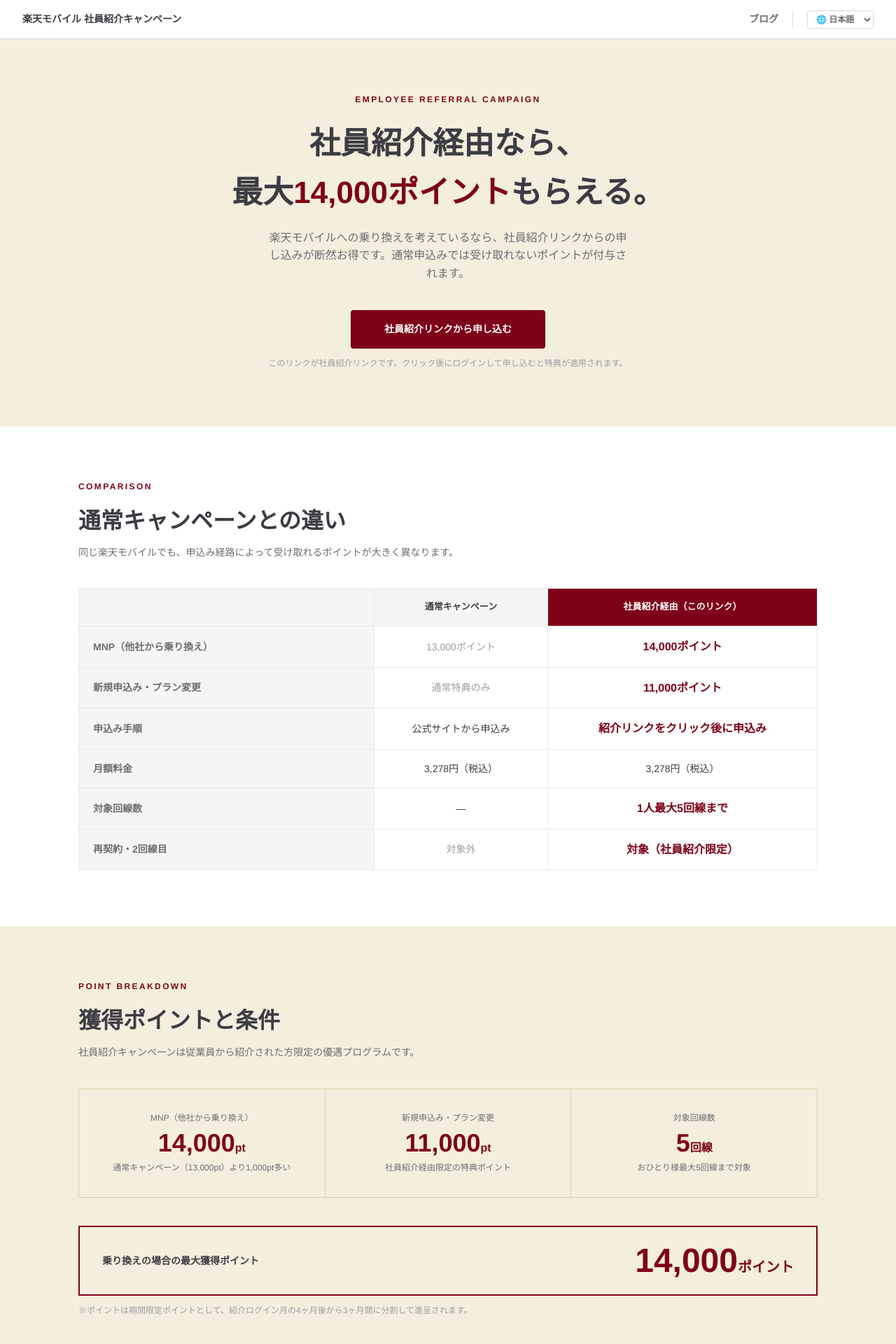
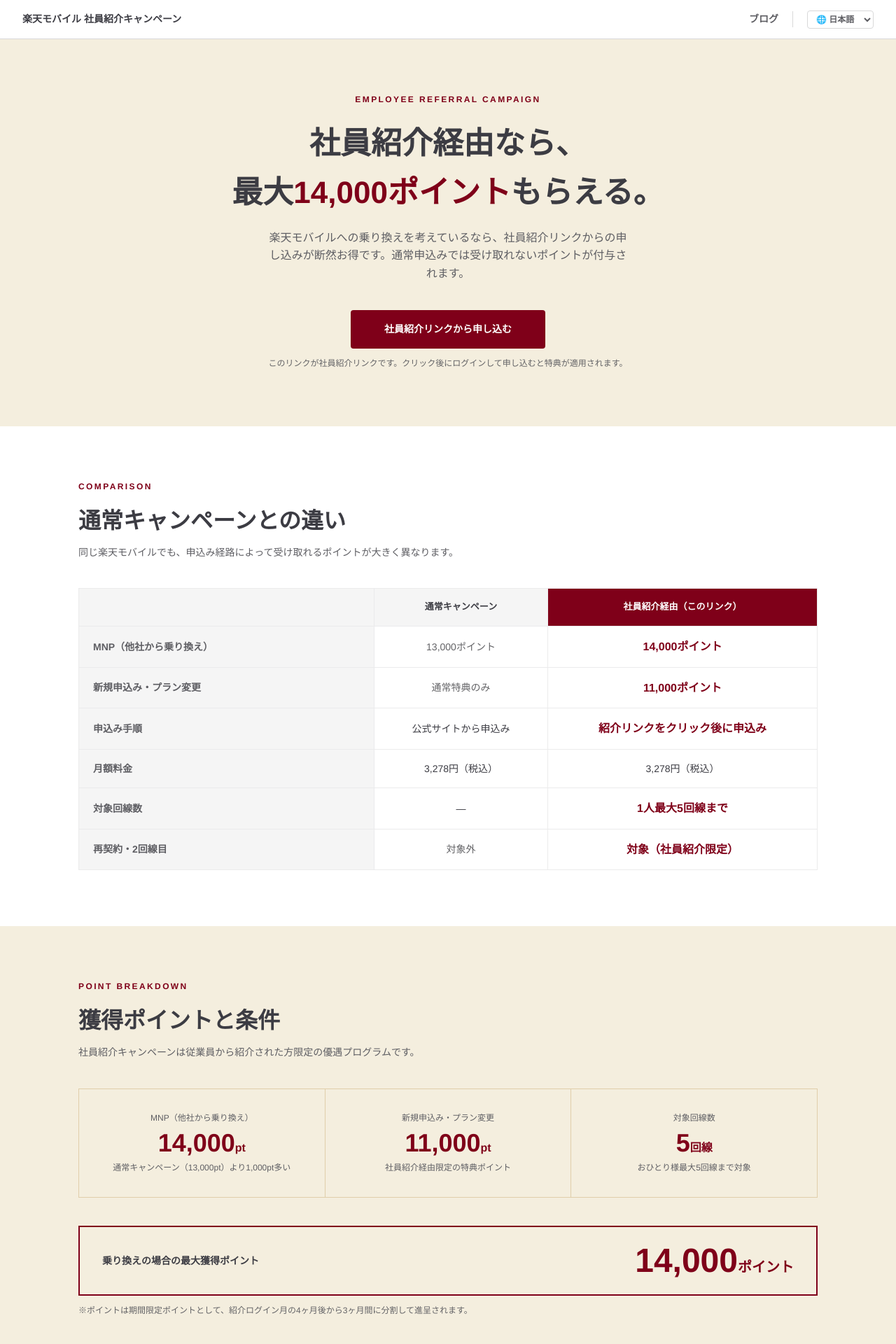
Before and after one commit to Eizo0000-jp/mno, a Jekyll site: the page index.html, which Jekyll copies as it is, in a window 1280 px wide. Shown: the top 1920 px of the page at 70% size. Built offline with Jekyll 4.4.1, drawn with Linux system fonts in a browser that asks for light colours.

Commit message:
fix: アクセシビリティ改善（コントラスト・リンク・mainランドマーク）
- --text-sub: #6d6d72→#5e5e63（bg-kinariで4.9:1、白で5.9:1）
- --text-light: #9d9da0→#636366（bg-kinariで4.9:1、白で5.6:1）
- .how-desc a・.site-footer aにtext-decoration: underlineを追加
- index.htmlに<main>ランドマークを追加
- index.html・default.html両方に適用

Co-Authored-By: Claude Sonnet 4.6 <noreply@anthropic.com>

```diff
--- a/_layouts/default.html
+++ b/_layouts/default.html
@@ -124,8 +124,8 @@
     :root {
       --red:        #7f0019;
       --text:       #3c3c43;
-      --text-sub:   #6d6d72;
-      --text-light: #9d9da0;
+      --text-sub:   #5e5e63;
+      --text-light: #636366;
       --bg:         #fff;
       --bg-kinari:  #f4eede;
       --bg-beige:   #e0ceaa;
@@ -193,7 +193,7 @@
       text-align: center;
     }
     .site-footer p { font-size: 12px; color: var(--text-light); line-height: 1.6; }
-    .site-footer a { color: var(--text-sub); }
+    .site-footer a { color: var(--text-sub); text-decoration: underline; }
 
     .cta-banner {
       background: var(--bg-kinari);
--- a/index.html
+++ b/index.html
@@ -135,8 +135,8 @@
     :root {
       --red:        #7f0019;
       --text:       #3c3c43;
-      --text-sub:   #6d6d72;
-      --text-light: #9d9da0;
+      --text-sub:   #5e5e63;
+      --text-light: #636366;
       --bg:         #fff;
       --bg-kinari:  #f4eede;
       --bg-beige:   #e0ceaa;
@@ -286,6 +286,7 @@
   </div>
 </header>
 
+<main>
 <!-- HERO -->
 <section class="hero">
   <p class="hero-eyebrow">EMPLOYEE REFERRAL CAMPAIGN</p>
@@ -560,6 +561,8 @@
   </div>
 </div>
 
+</main>
+
 <footer class="site-footer">
   <p>このサイトは楽天社員による個人的な紹介サイトです。</p>
   <p>掲載情報は作成時点のものです。最新情報は<a href="https://network.mobile.rakuten.co.jp/" target="_blank" rel="noopener">楽天モバイル公式サイト</a>をご確認ください。</p>
@@ -598,6 +601,7 @@
   .how-num { font-size: 12px; font-weight: 700; color: var(--text-light); letter-spacing: 2.4px; line-height: 1.15; margin-bottom: 12px; }
   .how-title { font-size: 16px; font-weight: 700; color: var(--text); margin-bottom: 8px; }
   .how-desc { font-size: 12px; color: var(--text-sub); line-height: 1.6; }
+  .how-desc a { text-decoration: underline; }
 
   .plan-section { background: var(--bg-gray); }
   .plan-wrap { max-width: 1120px; margin: 0 auto; padding: 80px 32px; }
@@ -630,7 +634,7 @@
 
   .site-footer { border-top: 1px solid var(--border); padding: 40px 32px; text-align: center; }
   .site-footer p { font-size: 12px; color: var(--text-light); line-height: 1.6; }
-  .site-footer a { color: var(--text-sub); }
+  .site-footer a { color: var(--text-sub); text-decoration: underline; }
 
   .carriers-wrap { max-width: 1120px; margin: 0 auto; padding: 80px 32px; }
   .carriers-table-wrap { overflow-x: auto; }
```
